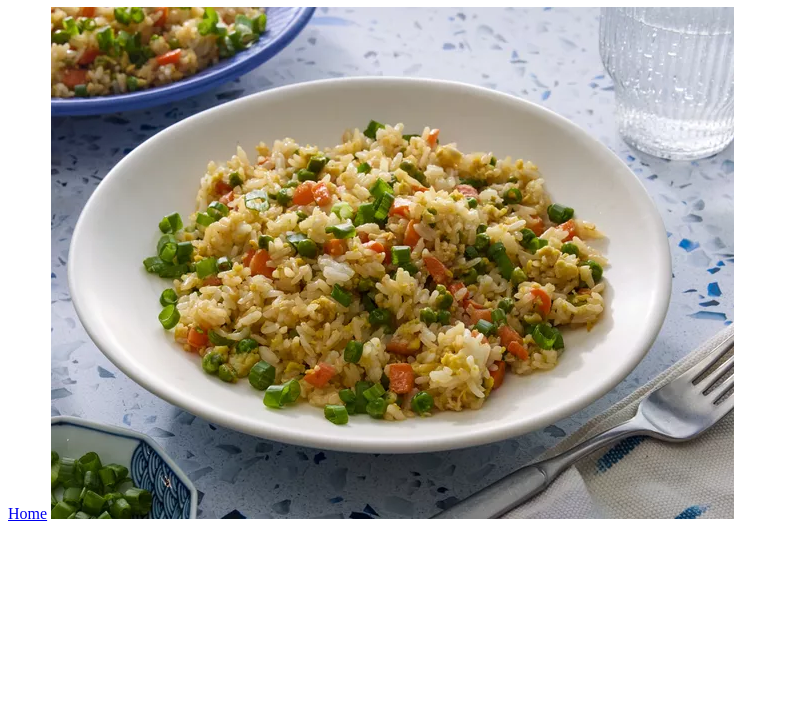
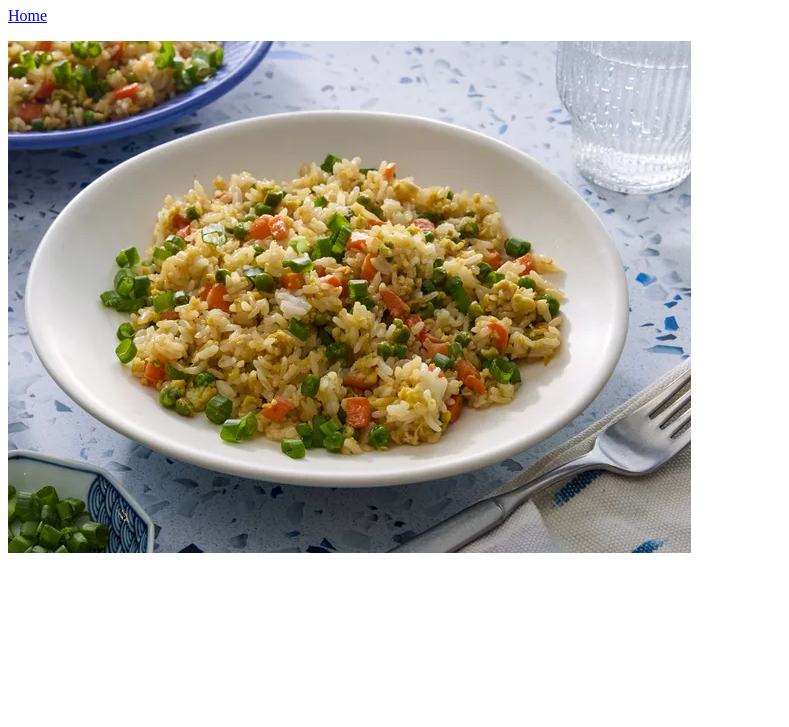
Before and after one commit to sionct/odin-recipes, a plain HTML site: page recipes/fried-rice.html in a window 1280 px wide. Shown: the part 73-800 px from the top of the page, without its empty margins (0-789 px from the left). Drawn offline with Linux system fonts and the light colour scheme.

Commit message:
Wrap the home link with a paragraph
Without this the non-block element after it will not appear below

```diff
--- a/recipes/fried-rice.html
+++ b/recipes/fried-rice.html
@@ -7,7 +7,7 @@
 </head>
 <body>
   <h1>Fried Rice</h1>
-  <a href="/index.html">Home</a>
+  <p><a href="/index.html">Home</a></p>
   <img src="/images/fried-rice.webp" alt="Fried Rice" width="683" height="512">
 </body>
 </html>
```
